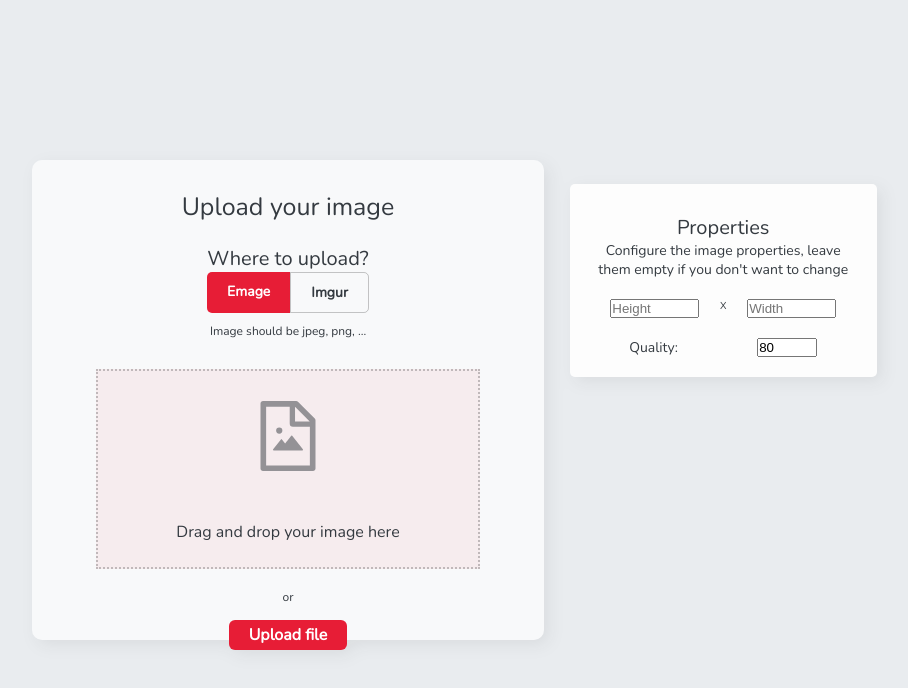
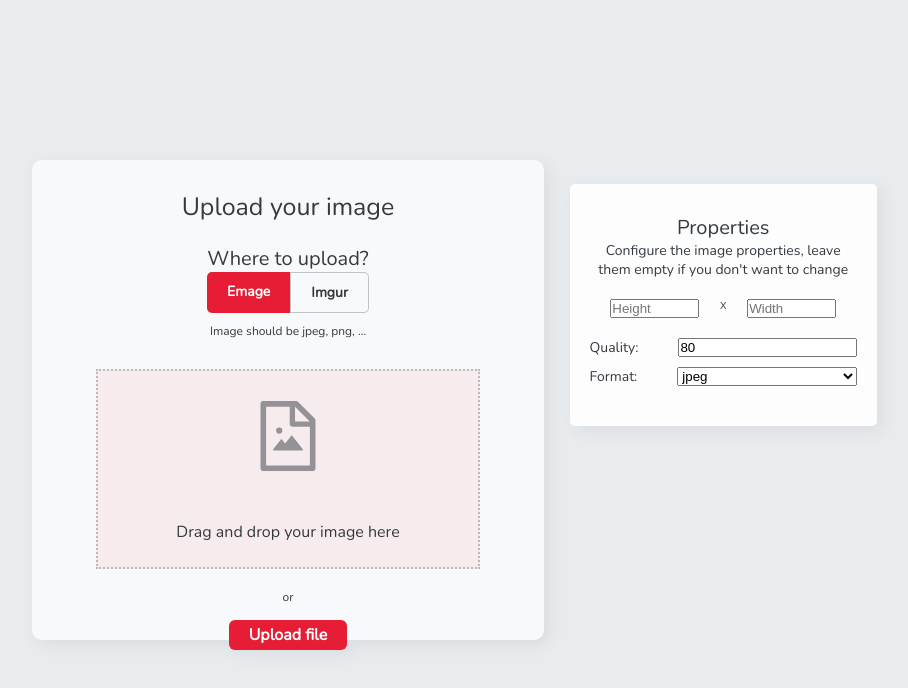
Before and after one commit to frostzt/emage, a React (Create React App) app in the folder client/: page / in a window 1280 px wide. Shown: the top 688 px of the page, without its empty margins (352-1260 px from the left). Built offline with nearby package versions, Linux system fonts and the light colour scheme.

Commit message:
Got the properties menu working properly

```diff
--- a/client/src/Components/ImageUploader/ImageUploader.jsx
+++ b/client/src/Components/ImageUploader/ImageUploader.jsx
@@ -3,7 +3,6 @@ import { FileImageOutlined } from "@ant-design/icons";
 
 // Components
 import Button from "../Button/Button";
-import Properties from "../Properties/Properties";
 
 // Style
 import "./ImageUploader.scss";
--- a/client/src/Components/Properties/Properties.jsx
+++ b/client/src/Components/Properties/Properties.jsx
@@ -40,15 +40,27 @@ const Properties = ({
             Quality:
           </p>
           <input
+            min={0}
+            max={100}
+            type="number"
             value={quality}
-            type="number"
-            max={100}
-            min={0}
             onChange={handleQualityChange}
             className="propertiesMenu__content--qualityControl-value"
           />
         </div>
-        <div className="propertiesMenu__content--formatControl"></div>
+        <div className="propertiesMenu__content--formatControl">
+          <p className="propertiesMenu__content--formatControl-title">
+            Format:
+          </p>
+          <select
+            value={format}
+            onChange={handleFormatChange}
+            className="propertiesMenu__content--formatControl-select"
+          >
+            <option value="jpeg">jpeg</option>
+            <option value="png">png</option>
+          </select>
+        </div>
       </div>
     </div>
   );
--- a/client/src/Components/Properties/Properties.scss
+++ b/client/src/Components/Properties/Properties.scss
@@ -38,11 +38,32 @@
 
     &--qualityControl {
       display: flex;
+      margin-bottom: 1rem;
       justify-content: space-around;
 
       &-title {
         font-size: 1.4rem;
       }
+
+      &-value {
+        flex: 1;
+        margin-left: 4rem;
+      }
+    }
+
+    &--formatControl {
+      display: flex;
+      justify-content: space-around;
+      margin-bottom: 2rem;
+
+      &-title {
+        font-size: 1.4rem;
+      }
+
+      &-select {
+        flex: 1;
+        margin-left: 4rem;
+      }
     }
   }
 }
--- a/client/src/Components/UploadComponent/Upload.jsx
+++ b/client/src/Components/UploadComponent/Upload.jsx
@@ -76,6 +76,7 @@ const Upload = () => {
         );
       }
     }
+    // eslint-disable-next-line
   }, [file, isEmage]);
 
   // Handle changing the properties state
```
